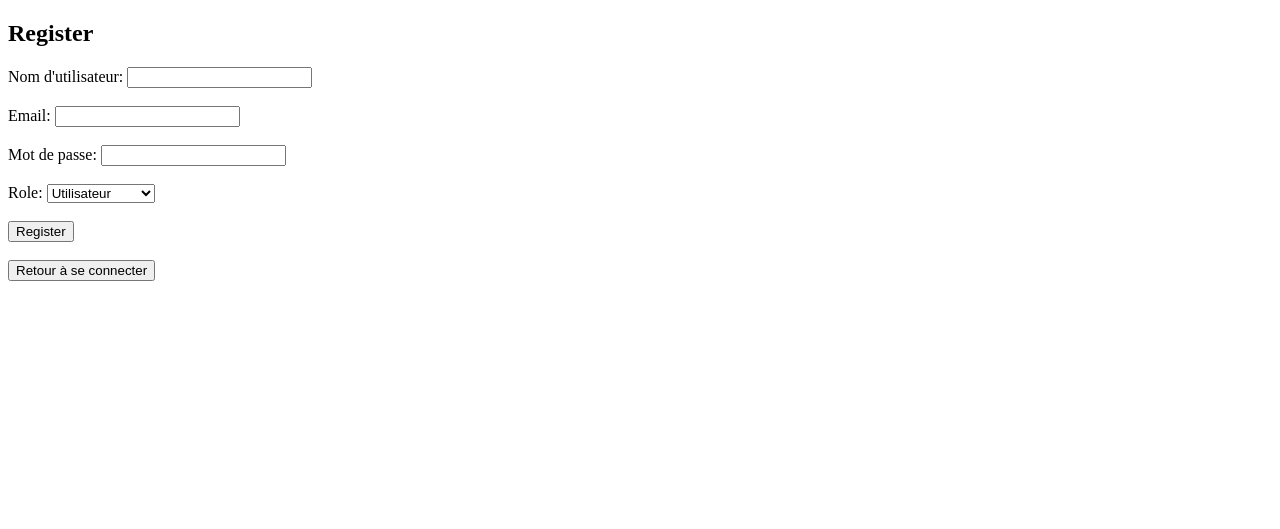
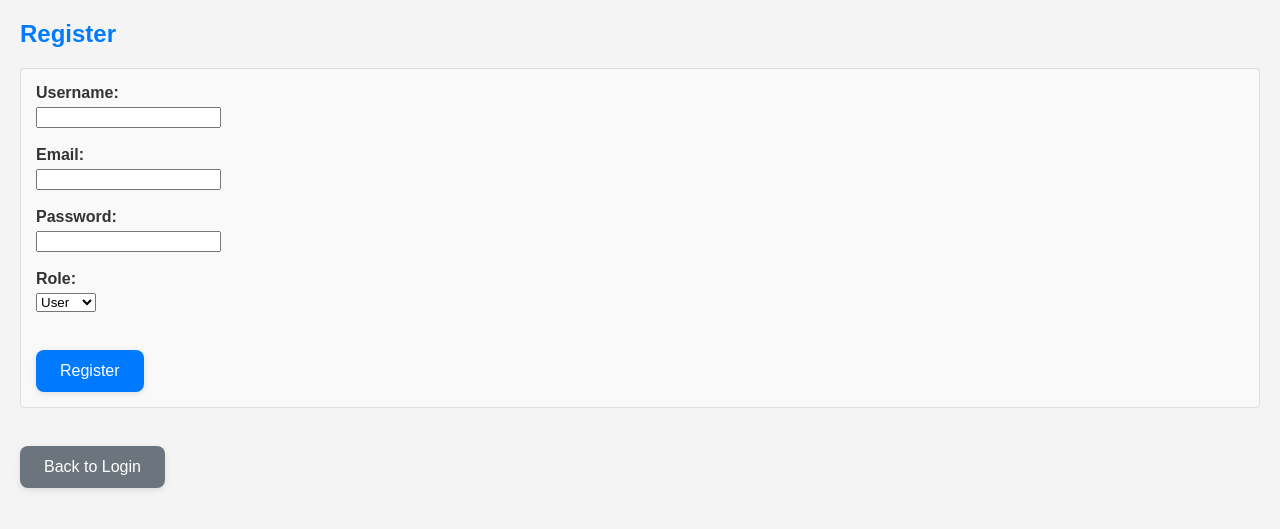
Before and after one commit to TesnimeJamali/tp-php, a PHP site: page /register.php in a window 1280 px wide. Shown: the top 529 px of the page. Run offline with PHP 8.4, Linux system fonts and the light colour scheme.

Commit message:
Update style register.php

```diff
--- a/application/register.php
+++ b/application/register.php
@@ -8,14 +8,6 @@ if ($_SERVER["REQUEST_METHOD"] == "POST") {
     $email = $_POST['email'];
     $password = $_POST['password'];
     $role = $_POST['role'];
-
-    // Email validation
-    if (!filter_var($email, FILTER_VALIDATE_EMAIL)) {
-        $_SESSION['error'] = "Invalid email format. Please use the format user@service.domain.";
-        header("Location: register.php");
-        exit();
-    } else {
-        // Email is valid, proceed with password hashing
     $hashed_password = password_hash($password, PASSWORD_DEFAULT);
 
     try {
@@ -32,14 +24,11 @@ if ($_SERVER["REQUEST_METHOD"] == "POST") {
         $stmt->execute();
 
         // Redirect to the login page after successful registration
-            header("Location: index.php");
+        header("Location: login.php");
         exit();
     } catch (PDOException $e) {
         // If there is an issue with the database connection
-            $_SESSION['error'] = "Error: " . $e->getMessage();
-            header("Location: register.php");
-            exit();
-        }
+        $error = "Error: " . $e->getMessage();
     }
 }
 ?>
@@ -50,40 +39,206 @@ if ($_SERVER["REQUEST_METHOD"] == "POST") {
     <meta charset="UTF-8">
     <meta name="viewport" content="width=device-width, initial-scale=1.0">
     <title>Register</title>
+    <style>
+        body {
+    font-family: sans-serif;
+    margin: 20px;
+    background-color: #f4f4f4;
+    color: #333;
+}
+
+h1 {
+    color: #007bff;
+    text-align: center;
+
+
+}
+
+h2, h3 {
+    color: #007bff;
+}
+
+.container {
+    max-width: 960px;
+    margin: 0 auto;
+    background-color: #fff;
+    padding: 20px;
+    border-radius: 8px;
+    box-shadow: 0 0 10px rgba(0, 0, 0, 0.1);
+}
+
+.form-group {
+    margin-bottom: 15px;
+}
+
+label {
+    display: block;
+    margin-bottom: 5px;
+    font-weight: bold;
+}
+
+
+.alert {
+    padding: 15px;
+    margin-bottom: 20px;
+    border-radius: 4px;
+}
+
+.alert-success {
+    background-color: #d4edda;
+    color: #155724;
+    border: 1px solid #c3e6cb;
+}
+
+.alert-danger {
+    background-color: #f8d7da;
+    color: #721c24;
+    border: 1px solid #f5c6cb;
+}
+
+table {
+    width: 100%;
+    border-collapse: collapse;
+    margin-top: 20px;
+}
+
+th, td {
+    border: 1px solid #ddd;
+    padding: 8px;
+    text-align: left;
+}
+
+th {
+    background-color: #f2f2f2;
+    font-weight: bold;
+}
+
+tr:nth-child(even) {
+    background-color: #f9f9f9;
+}
+
+.actions a {
+    margin-right: 5px;
+    text-decoration: none;
+}
+
+.actions .btn-edit {
+    background-color: #28a745;
+}
+
+.actions .btn-edit:hover {
+    background-color: #1e7e34;
+}
+
+.actions .btn-delete {
+    background-color: #dc3545;
+}
+
+.actions .btn-delete:hover {
+    background-color: #c82333;
+}
+
+
+.home-section {
+    margin-bottom: 30px;
+    padding: 20px;
+    background-color: #e9ecef;
+    border-radius: 8px;
+}
+
+
+form {
+    margin-top: 20px;
+    padding: 15px;
+    border: 1px solid #ddd;
+    border-radius: 4px;
+    background-color: #f9f9f9;
+}
+
+
+input[type="submit"],
+a button {
+    display: inline-block;
+    padding: 12px 24px;
+    border: none;
+    border-radius: 8px;
+    font-size: 1rem;
+    font-weight: 500;
+    text-align: center;
+    text-decoration: none;
+    cursor: pointer;
+    transition: background-color 0.3s ease, color 0.3s ease, box-shadow 0.3s ease;
+    box-shadow: 0 2px 6px rgba(0, 0, 0, 0.1);
+    margin-top: 20px;
+}
+
+
+input[type="submit"] {
+    background-color: #007bff;
+    color: white;
+}
+
+input[type="submit"]:hover {
+    background-color: #0056b3;
+    box-shadow: 0 3px 8px rgba(0, 0, 0, 0.15);
+}
+
+input[type="submit"]:focus {
+    outline: none;
+    box-shadow: 0 0 0 0.2rem rgba(0, 123, 255, 0.5);
+}
+
+a button {
+    background-color: #6c757d;
+    color: white;
+}
+
+a button:hover {
+    background-color: #545b62;
+    box-shadow: 0 3px 8px rgba(0, 0, 0, 0.15);
+}
+
+a button:focus {
+    outline: none;
+    box-shadow: 0 0 0 0.2rem rgba(108, 117, 125, 0.5);
+}
+/* Styles pour les messages d'erreur de formulaire */
+.error-message {
+    color: red;
+    font-size: 0.9em;
+    margin-top: 5px;
+}
+    </style>
 </head>
 <body>
     <h2>Register</h2>
 
     <?php
-    // Display error message if any
-    if (isset($_SESSION['error'])) {
-        echo "<p style='color:red;'>" . $_SESSION['error'] . "</p>";
-        unset($_SESSION['error']);  // Clear error message after displaying
+    if (isset($error)) {
+        echo "<p style='color:red;'>$error</p>";
     }
     ?>
 
     <form action="register.php" method="POST">
-        <label for="username">Nom d'utilisateur:</label>
+        <label for="username">Username:</label>
         <input type="text" id="username" name="username" required><br><br>
 
         <label for="email">Email:</label>
-        <input type="email" id="email" name="email" required
-            pattern="^[a-zA-Z0-9._%+-]+@[a-zA-Z0-9.-]+\.[a-zA-Z]{2,}$"
-            title="Email must be in the format user@service.domain"><br><br>
+        <input type="email" id="email" name="email" required><br><br>
 
-        <label for="password">Mot de passe:</label>
+        <label for="password">Password:</label>
         <input type="password" id="password" name="password" required><br><br>
 
         <label for="role">Role:</label>
         <select name="role" id="role">
-            <option value="user">Utilisateur</option>
-            <option value="admin">Administrateur</option>
+            <option value="user">User</option>
+            <option value="admin">Admin</option>
         </select><br><br>
 
         <input type="submit" value="Register">
     </form>
 
     <br>
-    <a href="index.php"><button>Retour à se connecter</button></a>
+    <a href="login.php"><button>Back to Login</button></a>
 </body>
 </html>
```
Lines whose indentation alone changed are shown as unchanged.
